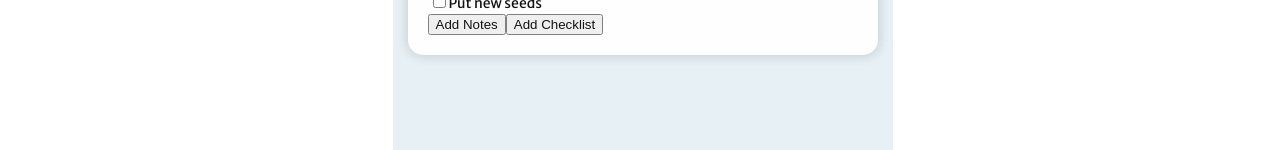
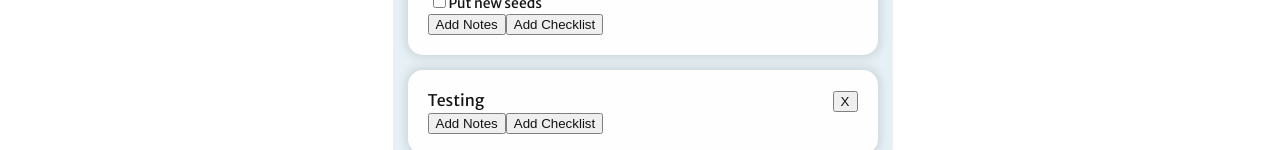
Before and after one commit to atawfique21/better-boards, a React (Create React App) app in the folder trello/: page / in a window 1280 px wide. Shown: the part 802-952 px from the top of the page. Built offline with nearby package versions, Linux system fonts and the light colour scheme; no server answers.

Commit message:
Somehow fixed adding of tasks and they can be dragged away.

```diff
--- a/trello/src/App.css
+++ b/trello/src/App.css
@@ -7,6 +7,7 @@ html {
 
 body {
   font-family: 'Merriweather Sans', sans-serif;
+  height: 100%;
   margin: 0;
   background-repeat: no-repeat;
   background-attachment: fixed;
--- a/trello/src/App.js
+++ b/trello/src/App.js
@@ -18,7 +18,7 @@ class App extends Component {
       zipcode: "11432",
       weatherData: {},
       addTask: false,
-      currentTaskCounter: 8,
+      currentTaskCounter: 10,
       input: "",
       boards: [
         {
@@ -72,7 +72,12 @@ class App extends Component {
             name: "Clean up grass",
             id: "task-9",
             checkList: ["Mow grass", "Put new seeds"]
-          }]
+          },
+          {
+            name: "Testing",
+            id: "task-10"
+          }
+          ]
         }
       ],
       columnOrder: ["column-1", "column-2", "column-3"]
@@ -163,6 +168,7 @@ class App extends Component {
   }
 
   onDragEnd = result => {
+    console.log(result)
     let boardSelector = document.querySelectorAll("div.board")
     for (var i = 0; i < boardSelector.length; i++) {
       boardSelector[i].classList.remove('full');
@@ -225,19 +231,19 @@ class App extends Component {
       const taskToMove = startBoard.tasks.filter(task => task.id === draggableId)[0];
       const startTaskIds = Array.from(startBoard.tasks)
       startTaskIds.splice(source.index, 1);
-      // console.log(startTaskIds)
 
-      // at this point, we've gone ahead
-      // and removed the task from where it was.
 
-      // filter through oldBoards 2 and if task.id matches, remove it.
+      // let currentBoard;
+      // oldBoards2.map(board => {
+      //   if (board.id === source.droppableId) {
+      //     currentBoard = board
+      //     console.log(currentBoard)
+      //   }
+      // })
 
-      let currentBoard;
-      oldBoards2.map(board => {
-        if (board.id === source.droppableId) {
-          currentBoard = board
-        }
-      })
+      //TODO: Figure out what board you're dragging from.
+
+      console.log(oldBoards2)
 
       let takenBoard = oldBoards2.splice(source.droppableId, 1)[0]
       const takenBoardTasks = Array.from(takenBoard.tasks)
@@ -248,24 +254,16 @@ class App extends Component {
         tasks: takenBoardTasks
       }
 
-      console.log(newNew)
-
       const newMe = [...oldBoards2, newNew]
-      // console.log(newMe)
 
       const finishTaskIds = Array.from(finishBoard.tasks)
       finishTaskIds.splice(destination.index, 0, taskToMove)
-      // console.log(oldBoards2)
-      // At this point, we've put into new array.
       const newFinish = {
         ...finishBoard,
         tasks: finishTaskIds
       };
 
-      // console.log(oldBoards2)
-
       const boards = [newFinish, ...newMe];
-      // console.log(boards)
       const sortedBoards = boards.sort((a, b) => a.id.localeCompare(b.id));
 
       this.setState({
```
